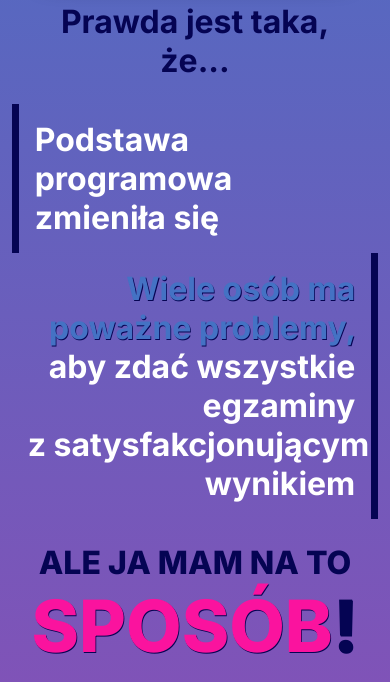
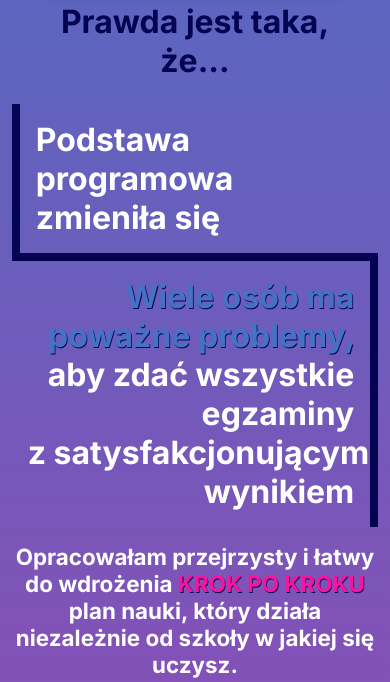
Before and after one commit to mrsmatchem/oferta-matematyka, a plain HTML site: page index.html in a window 390 px wide. Shown: the part 4668-5350 px from the top of the page. Drawn offline with Linux system fonts and the light colour scheme.

Commit message:
Changed sections with decorated text for better displaing

```diff
--- a/css/marketing.css
+++ b/css/marketing.css
@@ -168,14 +168,30 @@
   padding: 3rem;
 }
 
+.headings {
+  display: grid;
+  grid-template-columns: 1fr 1rem 1fr;
+  grid-template-rows: repeat(2, auto);
+  grid-column-gap: 0px;
+  grid-row-gap: 0px;
+}
+
+.marketing__fifth-heading-div {
+  grid-area: 1 / 3 / 2 / 4;
+}
+.headings__line {
+  grid-area: 1 / 2 / 3 / 3;
+  background-color: rgb(5, 4, 83);
+}
+.marketing__sixth-heading-div {
+  grid-area: 2 / 1 / 3 / 2;
+}
+
 .marketing__fifth-heading {
   color: white;
   font-size: 4rem;
   font-weight: 700;
   text-align: left;
-  width: 50.4%;
-  align-self: flex-end;
-  border-left: 0.9rem solid rgb(5, 4, 83);
   padding: 2rem;
 }
 
@@ -185,9 +201,6 @@
   font-size: 4rem;
   font-weight: 700;
   text-align: right;
-  width: 50.4%;
-  align-self: flex-start;
-  border-right: 0.9rem solid rgb(5, 4, 83);
   padding: 2rem;
 }
 
@@ -387,9 +400,25 @@
     width: 90%;
   }
 
+  .headings {
+    display: block;
+  }
+
+  .headings__line {
+    height: 1rem;
+  }
+
   .marketing__fifth-heading,
   .marketing__sixth-heading {
     width: 100%;
+  }
+
+  .marketing__fifth-heading {
+    border-left: 1rem solid rgb(5, 4, 83);
+  }
+
+  .marketing__sixth-heading {
+    border-right: 1rem solid rgb(5, 4, 83);
   }
 
   .marketing__fourth-list li {
@@ -436,4 +465,9 @@
   .marketing__start-heading-span {
     font-size: 5rem;
   }
+
+  .marketing__fifth-heading,
+  .marketing__sixth-heading {
+    font-size: 2.6rem;
+  }
 }
--- a/index.html
+++ b/index.html
@@ -142,17 +142,19 @@
       <!-- <iframe class="marketing__video" src="./media/video.mp4"></iframe> -->
       <div class="marketing__headers-arrow">
         <h3 class="marketing__fourth-heading">Prawda jest taka, że...</h3>
+        <div class="marketing__headings-div headings">
+          <div class="marketing__fifth-heading-div">
             <h3 class="marketing__fifth-heading">
               Podstawa programowa zmieniła się
             </h3>
+          </div>
+          <div class="headings__line"></div>
+          <div class="marketing__sixth-heading-div">
             <h5 class="marketing__sixth-heading">
               <span>Wiele osób ma poważne problemy,</span> aby zdać wszystkie
               egzaminy z&nbsp;satysfakcjonującym wynikiem
             </h5>
-        <h1 class="marketing__seventh-heading">ALE JA MAM NA TO</h1>
-        <h1 class="marketing__seventh-heading-down">SPOSÓB<span>!</span></h1>
-        <div class="headers__img-container img-container">
-          <!-- <img src="./media/Blaming-bro.svg" alt="hands image" /> -->
+          </div>
         </div>
       </div>
       <p class="marketing__second-p">
```
Lines whose indentation alone changed are shown as unchanged.
